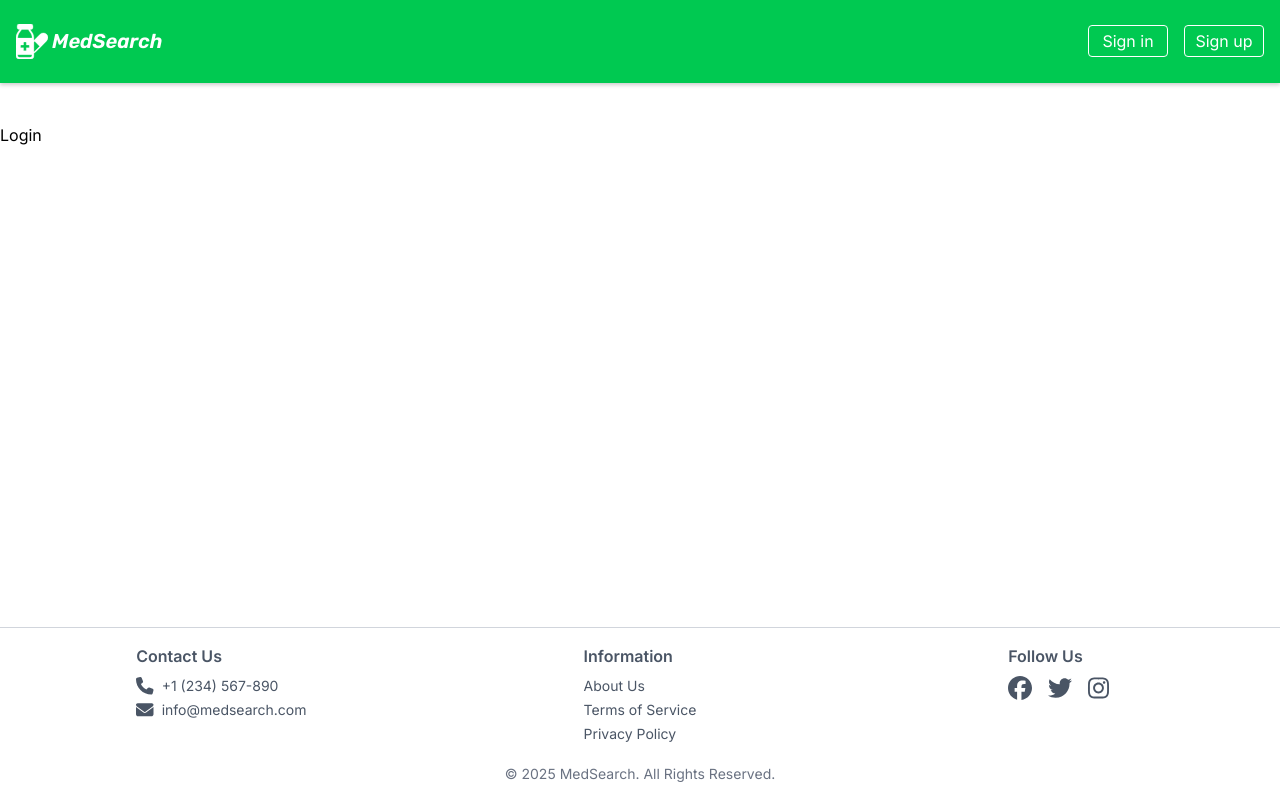
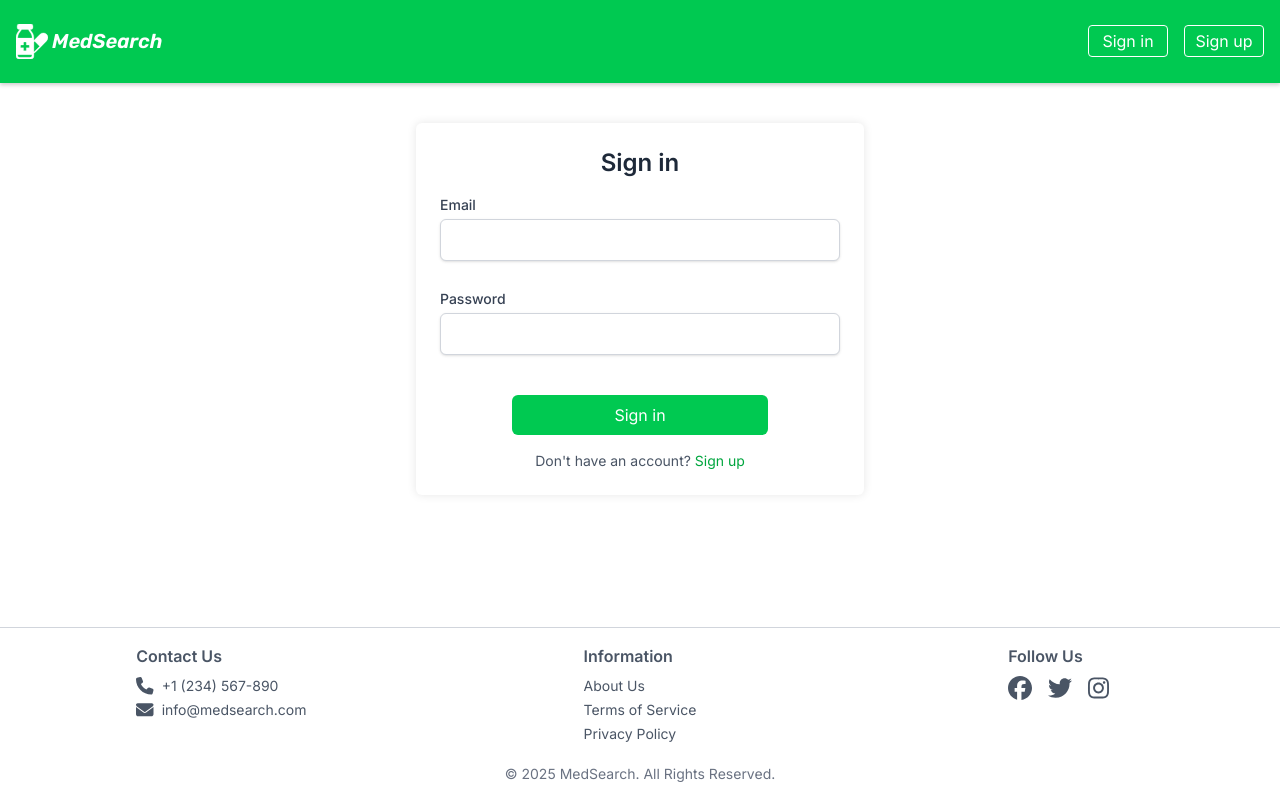
Before and after one commit to gryzun33/medsearch, a React (Vite) app: page /login in a window 1280 px wide. Built offline with nearby package versions, Linux system fonts and the light colour scheme.

Commit message:
feat: add login form

```diff
--- a/src/components/SubmitButton.tsx
+++ b/src/components/SubmitButton.tsx
@@ -2,7 +2,7 @@ const SubmitButton = ({ children }: { children: string }) => {
   return (
     <button
       type="submit"
-      className="block w-full md:max-w-2xs mx-auto mt-3 py-2 px-4 bg-green-500 text-white rounded-md hover:bg-green-400 focus:outline-hidden focus:bg-green-400  cursor-pointer"
+      className="block w-full md:max-w-3xs mx-auto mt-3 py-2 px-4 bg-green-500 text-white rounded-md hover:bg-green-400 focus:outline-hidden focus:bg-green-400  cursor-pointer"
     >
       {children}
     </button>
--- a/src/pages/Login/Login.tsx
+++ b/src/pages/Login/Login.tsx
@@ -1,5 +1,65 @@
+import { SubmitHandler, useForm } from 'react-hook-form';
+import { z, ZodType } from 'zod';
+import { zodResolver } from '@hookform/resolvers/zod';
+import FormField from '../../components/FormField';
+import SubmitButton from '../../components/SubmitButton';
+import BottomLink from '../../components/BottomLink';
+import { SignInData } from '../../types/sign-up';
+
+const zodSchema: ZodType<SignInData> = z.object({
+  email: z.string().nonempty('Field is required').email('Invalid email format'),
+  password: z
+    .string()
+    .nonempty('Field is required')
+    .min(6, 'Minimum of 6 characters'),
+});
+
 const Login = () => {
-  return <div>Login</div>;
+  const {
+    register,
+    handleSubmit,
+    formState: { errors },
+  } = useForm<SignInData>({
+    resolver: zodResolver(zodSchema),
+  });
+
+  const onSubmit: SubmitHandler<SignInData> = (data) => {
+    console.log('Форма логин отправлена', data);
+  };
+
+  return (
+    <div className="w-full xs:max-w-md mx-auto p-6 bg-white xs:shadow-[0_0_10px_rgba(0,0,0,0.1)] xs:rounded-md">
+      <h2 className="text-2xl font-semibold mb-4 text-center text-gray-800">
+        Sign in
+      </h2>
+      <form onSubmit={handleSubmit(onSubmit)}>
+        <div className="flex flex-col">
+          <FormField
+            label="Email"
+            id="email"
+            type="email"
+            register={register}
+            errors={errors.email}
+          />
+
+          <FormField
+            label="Password"
+            id="password"
+            type="password"
+            register={register}
+            errors={errors.password}
+          />
+        </div>
+
+        <SubmitButton>Sign in</SubmitButton>
+      </form>
+      <BottomLink
+        text="Don't have an account?"
+        linkText="Sign up"
+        linkTo="/register"
+      />
+    </div>
+  );
 };
 
 export default Login;
--- a/src/pages/Registration/Registration.tsx
+++ b/src/pages/Registration/Registration.tsx
@@ -8,10 +8,19 @@ import { SignUpData } from '../../types/sign-up';
 
 const zodSchema: ZodType<SignUpData> = z
   .object({
-    name: z.string().min(1, 'Name is required'),
-    email: z.string().email('Invalid email format'),
-    password: z.string().min(6, 'Minimum of 6 characters'),
-    confirmPassword: z.string().min(6, 'Minimum of 6 characters'),
+    name: z.string().nonempty('Field is required'),
+    email: z
+      .string()
+      .nonempty('Field is required')
+      .email('Invalid email format'),
+    password: z
+      .string()
+      .nonempty('Field is required')
+      .min(6, 'Minimum of 6 characters'),
+    confirmPassword: z
+      .string()
+      .nonempty('Field is required')
+      .min(6, 'Minimum of 6 characters'),
   })
   .refine((data) => data.password === data.confirmPassword, {
     message: 'Passwords don`t match',
--- a/src/types/sign-up.ts
+++ b/src/types/sign-up.ts
@@ -4,3 +4,8 @@ export type SignUpData = {
   password: string;
   confirmPassword: string;
 };
+
+export type SignInData = {
+  email: string;
+  password: string;
+};
```
